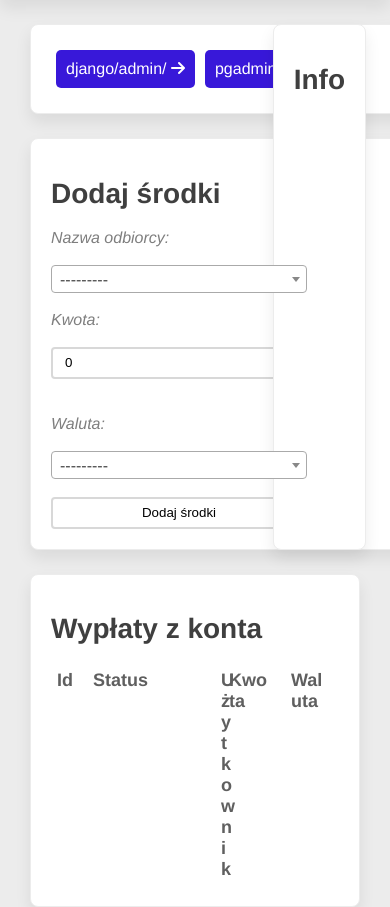
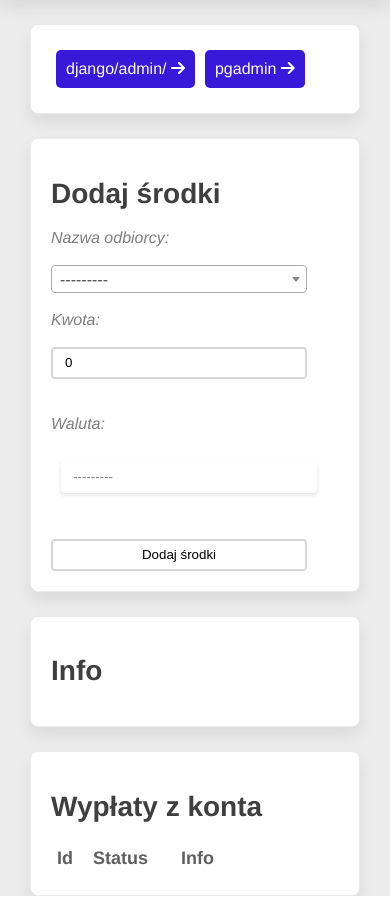
Before and after one commit to Eg-Nickname/django-bank, a Django app: page /admindashboard/ in a window 390 px wide; the page is wider, and only the part inside the window is pictured. Shown: the part 73-980 px from the top of that part. Run offline with Django 4.2, Linux system fonts and the light colour scheme; the visitor is signed in with stand-in values (Sample User, id 1); data that the repository does not hold is empty; some libraries are stand-ins or nearby versions.

Commit message:
Fully responsive admin dashboard

```diff
--- a/admindashboard/static/admindashboard/admindashboard.css
+++ b/admindashboard/static/admindashboard/admindashboard.css
@@ -21,7 +21,7 @@
     margin-left: 30px;
     height: auto;
     padding: 20px;
-    width: 512px;
+    width: auto;
     display: flex;
     /* justify-content: center; */
     align-items: center;
@@ -72,7 +72,7 @@
 
     margin-left: 30px;
     padding: 20px;
-    width: 512px;
+    width: auto;
     border: 1px solid var(--neutral-100);
     background-color: var(--neutral-000);
     border-radius: 8px;
@@ -237,6 +237,18 @@
     margin-right: 5px;
 }
 
+.status-success p::before{
+    content: "Wypłacone";
+}
+
+.status-warning p::before{
+    content: "Oczekuje";
+}
+
+.more-info, #info{
+    display: none;
+}
+
 @media (max-width: 1050px){
     .withdraws-wrapper{
         grid-template-columns: minmax(0, min-content) 120px minmax(0, 1fr) minmax(0, min-content) minmax(0, min-content) minmax(0, 3fr);
@@ -256,3 +268,60 @@
         display: none;
     }
 }
+
+@media (max-width: 580px){
+    .currency, #currency, .ammount, #ammount, .sender, #sender{
+        display: none;
+    }
+    .withdraws-wrapper{
+        grid-template-columns: minmax(0, min-content) 80px  minmax(0, min-content);
+    }
+    .more-info, #info{
+        display: flex;
+    }
+
+    .status-success p::before{
+        content: "";
+    }
+
+    .status-warning p::before{
+        content: "";
+    }
+    .status-success, .status-warning{
+        display: flex;
+        width: 16px;
+        justify-content: center;
+        align-items: center;
+    }
+}
+
+
+@media (max-width: 920px){
+    .content{
+        margin: 0px;
+        display: grid;
+        grid-template-columns: 1fr;
+        row-gap: 24px;
+        column-gap: 24px;
+    }
+
+    .link-container{
+        grid-row-start: 1;
+        margin: 0 30px;
+    }
+    .addmoney-container{
+        grid-row-start: 2;
+        margin: 0 30px;
+    }
+    .info-container{
+        grid-row-start: 3;
+        grid-column-start: 1;
+        grid-column-end: 1;
+        margin: 0 30px;
+    }
+    .withdraws-container{
+        grid-row-start: 4;
+        grid-column-start: 1;
+        grid-column-end: 1;
+    }
+}
--- a/admindashboard/templates/admindashboard/admindashboard.html
+++ b/admindashboard/templates/admindashboard/admindashboard.html
@@ -62,23 +62,25 @@
 
         <div class="collumn-name">Status</div>
 
-        <div class="collumn-name">Użytkownik</div>
+        <div class="collumn-name" id="sender">Użytkownik</div>
 
-        <div class="collumn-name">Kwota</div>
+        <div class="collumn-name" id="ammount">Kwota</div>
 
-        <div class="collumn-name">Waluta</div>
+        <div class="collumn-name" id="currency">Waluta</div>
 
         <div class="collumn-name" id="reciver">Odbiorca</div>
 
         <div class="collumn-name" id="date">Data</div>
 
+        <div class="collumn-name" id="info">Info</div>
+
         {% for transaction in withdraw_transactions %}
             <div class="id">{{transaction.transaction_id}}</div>
 
             {% if transaction.status == 0 %}
-            <a href="{% url "admin-mark-transaction" transaction.transaction_id %}" title="Zmień status na oczekujace"><div class="status-success"><i class="fa-solid fa-circle fa-xs"></i>Wypłacone</div></a>
+            <a href="{% url "admin-mark-transaction" transaction.transaction_id %}" title="Zmień status na oczekujace"><div class="status-success"><i class="fa-solid fa-circle fa-xs"></i><p></p></div></a>
             {% elif transaction.status == 1 %}
-            <a href="{% url "admin-mark-transaction" transaction.transaction_id %}" title="Zmień status na wypłacone"><div class="status-warning"><i class="fa-solid fa-circle fa-xs"></i>Oczekuje</div></a>
+            <a href="{% url "admin-mark-transaction" transaction.transaction_id %}" title="Zmień status na wypłacone"><div class="status-warning"><i class="fa-solid fa-circle fa-xs"></i><p></p></div></a>
             {% endif %}
 
             <div class="sender">{{transaction.sender_id}}</div>
@@ -90,20 +92,11 @@
             <div class="reciver">{{transaction.title}}</div>
 
             <div class="date">{{transaction.data_transakcji}}</div>
+
+            <div class="more-info"><a href="sex">Info</a></div>
         {% endfor %}
     </div>
 </div>
-<script>
-    document.addEventListener("DOMContentLoaded", function(event) {
-        var scrollpos = localStorage.getItem('scrollpos');
-        if (scrollpos) window.scrollTo(0, scrollpos);
-    });
-
-    window.onbeforeunload = function(e) {
-        localStorage.setItem('scrollpos', window.scrollY);
-    };
-</script>
-
 
 <!-- Dropdown jQuerry -->
 <script src="https://cdn.jsdelivr.net/npm/select2@4.1.0-beta.1/dist/js/select2.min.js"></script>
@@ -126,14 +119,6 @@
 
     });
 </script>
-
-<script>
-    $(document).ready(function() {
-        $('#id_waluta').select2();
-    });
-</script>
-
-
 
 {% if messages %}
     {% for message in messages %}
@@ -197,18 +182,5 @@
     </div>
     {% endfor %}
 {% endif %}
- <script>
-    var message_element = document.getElementById("message-container");
-    setTimeout(function(){
-        message_element.style.display = "none";
-    }, 5000);
-</script>
-
-<script>
-    $(function(){
-    $('.innerBar').animate({ width: "0%" }, 5000);
-    });
-</script>
-
 
 {% endblock %}
--- a/django_bank/settings.py
+++ b/django_bank/settings.py
@@ -25,7 +25,7 @@
 # SECURITY WARNING: don't run with debug turned on in production!
 DEBUG = True
 
-ALLOWED_HOSTS = ['192.168.0.20', '127.0.0.1', 'localhost', '193.42.240.128']
+ALLOWED_HOSTS = ['192.168.0.10', '127.0.0.1', 'localhost', '193.42.240.128']
 
 
 # Application definition
```
Also changed, not shown: admindashboard/static/admindashboard/admindashboard.js (+18 -8 lines).
